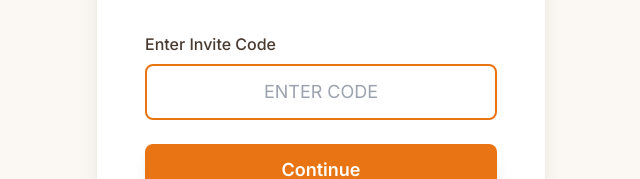
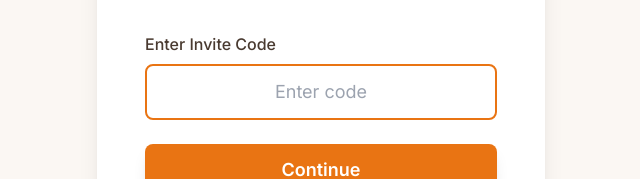
Before and after one commit to mishdigitalai-star/elegant.ladies., a React (Vite) app: page / in a window 1280 px wide. Shown: the part 462-641 px from the top of the page, without its empty margins (319-959 px from the left). Built offline with nearby package versions, Linux system fonts and the light colour scheme.

Commit message:
Add files via upload

```diff
--- a/InviteCodeScreen.tsx
+++ b/InviteCodeScreen.tsx
@@ -49,8 +49,8 @@
                 setCode(e.target.value);
                 setError('');
               }}
-              className="w-full px-4 py-3 border-2 border-brand-orange rounded-lg focus:outline-none focus:ring-2 focus:ring-brand-orange text-center text-lg uppercase"
-              placeholder="ENTER CODE"
+              className="w-full px-4 py-3 border-2 border-brand-orange rounded-lg focus:outline-none focus:ring-2 focus:ring-brand-orange text-center text-lg"
+              placeholder="Enter code"
             />
             {error && (
               <p className="text-red-600 text-sm mt-2">{error}</p>
```
